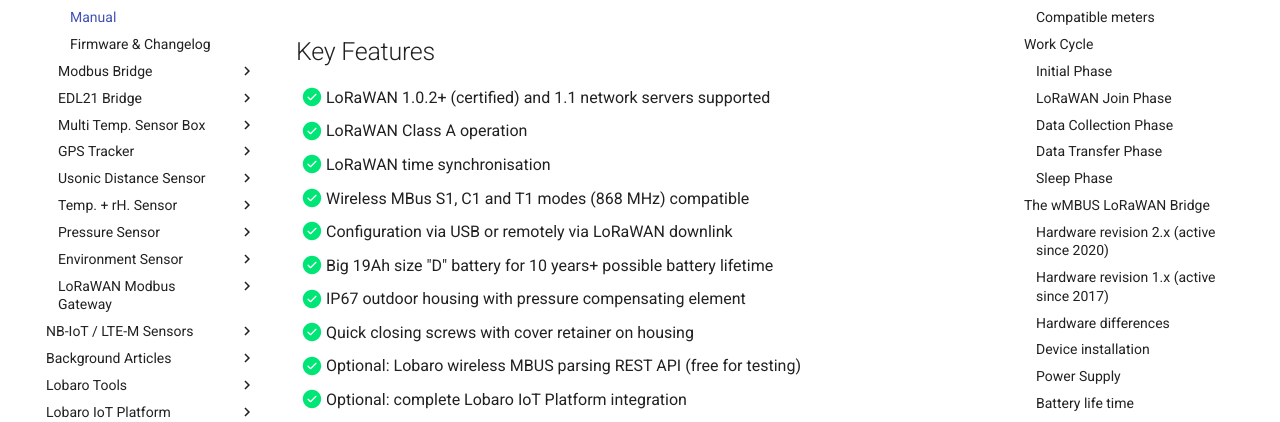
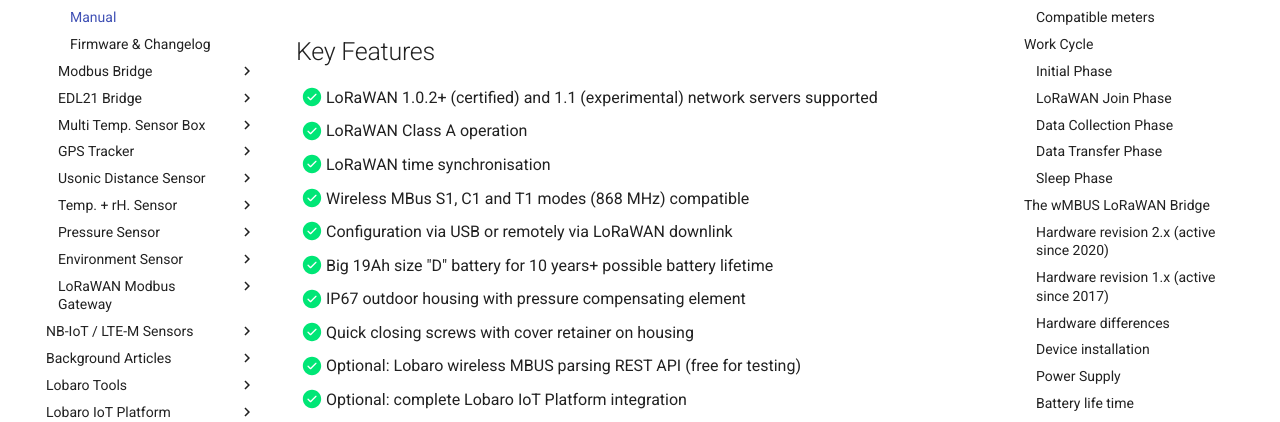
Before and after one commit to Lobaro/docs, an MkDocs documentation site: the page built from docs/lorawan-sensors/wmbus-lorawan/index.md, in a window 1280 px wide and 900 px high, scrolled down 792 px. Shown: the part 172-594 px from the top of the window. Built offline with MkDocs 1.6.1 and Material for MkDocs 9.7.7, drawn with Linux system fonts in a browser that asks for light colours; a script that is not in the unit is left out; comment, search, counter and statistics services are not loaded.

Commit message:
add new images for wmbus bridge and gw

```diff
--- a/docs/lorawan-sensors/wmbus-lorawan/index.md
+++ b/docs/lorawan-sensors/wmbus-lorawan/index.md
@@ -8,7 +8,7 @@
 Version **v2.x** *(since 2020-02-18)* <br>
 This is the latest version. The previous v1.x documentation can be found here: [doc v1.x](1.x/index.md).
 
-![Lobaro wmbus LoRaWAN Bridge V2](files/Lobaro-wireless-M-Bus-Bridge-V2.jpg){: style="height:350px"}
+![Lobaro wmbus LoRaWAN Bridge V2](files/wireless-MBUS-LoRaWAN-Bridge-Gateway-logo-small-brd.jpg){: style="height:350px"}
 
 ##Overview
 
@@ -19,7 +19,7 @@
 LoRaWAN® is a mark used under license from the LoRa Alliance®.
 
 ## Key Features
-- [X] LoRaWAN 1.0.2+ (certified) and 1.1 network servers supported
+- [X] LoRaWAN 1.0.2+ (certified) and 1.1 (experimental) network servers supported
 - [X] LoRaWAN Class A operation
 - [X] LoRaWAN time synchronisation
 - [X] Wireless MBus S1, C1 and T1 modes (868 MHz) compatible
```
Also changed, not shown: docs/nbiot-sensors/wmbus-nbiot/index.md (+2 -0 lines), docs/lorawan-sensors/wmbus-lorawan/files/wireless-MBUS-LoRaWAN-Bridge-Gateway-logo-small-brd.jpg (added), docs/nbiot-sensors/wmbus-nbiot/files/NB-IoT-wireless-M-Bus-Gateway-LTE-Logo-smallBrd.jpg (added).
